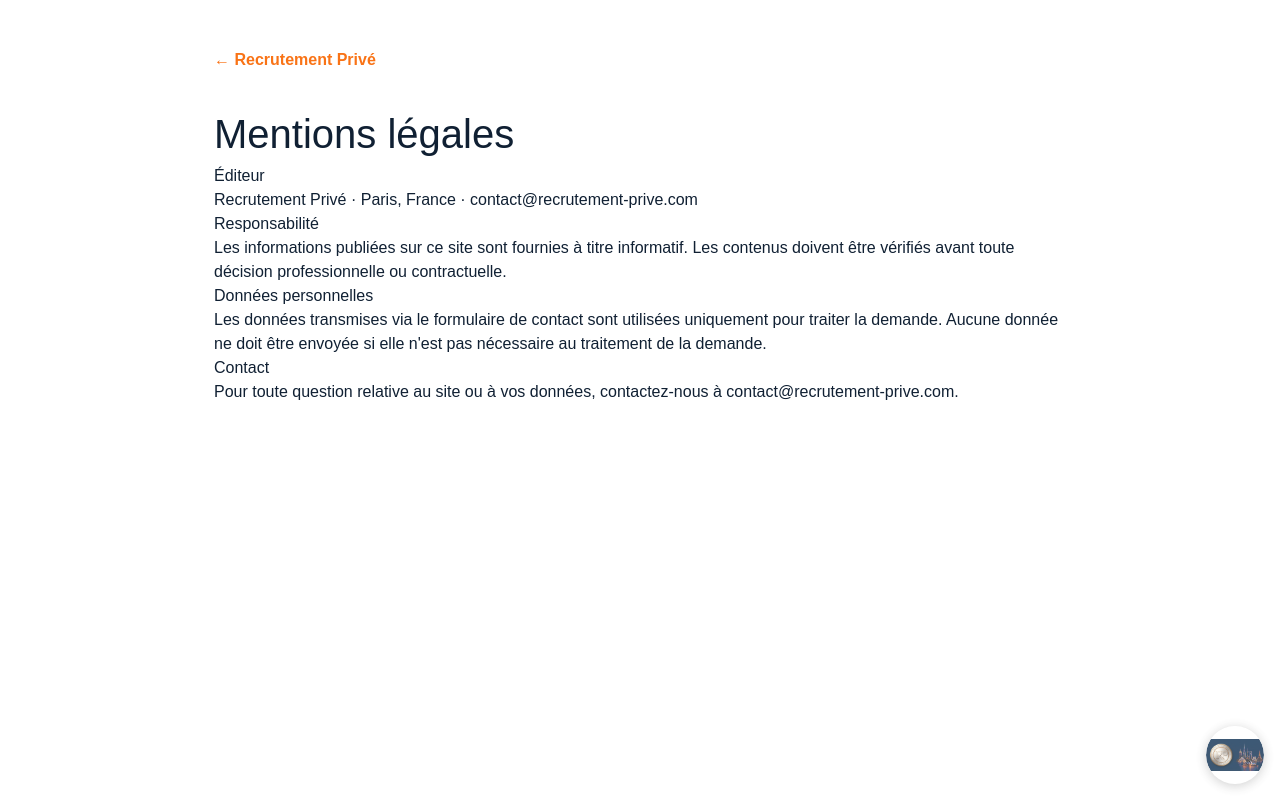
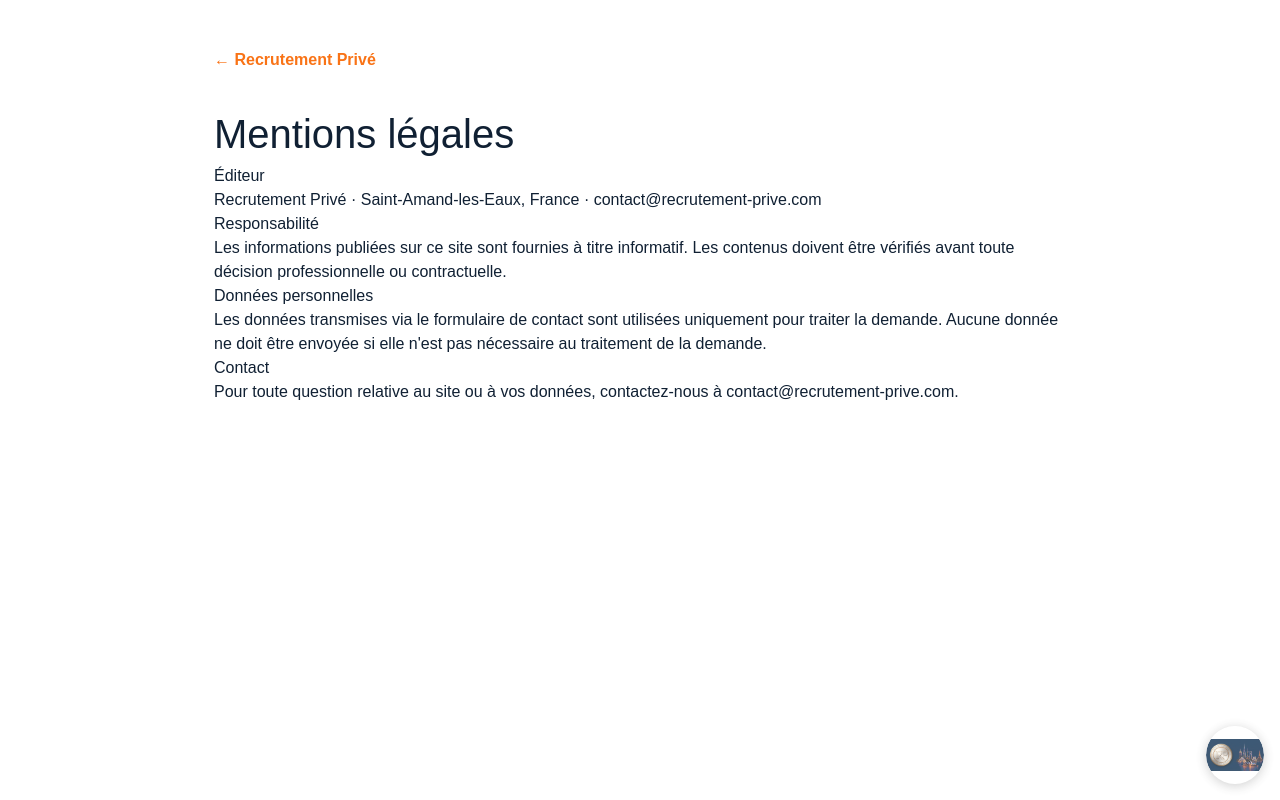
Before and after one commit to wafwana/recrutement-prive, a Next.js app: page /mentions-legales in a window 1280 px wide. Built offline with nearby package versions, Linux system fonts and the light colour scheme.

Commit message:
fix(legal): correct publisher city

```diff
--- a/app/mentions-legales/page.tsx
+++ b/app/mentions-legales/page.tsx
@@ -4,7 +4,7 @@ export default function MentionsLegalesPage() {
       <a href="/" style={{color: "#f97316", fontWeight: 700}}>← Recrutement Privé</a>
       <h1 style={{fontSize: 40, marginTop: 32}}>Mentions légales</h1>
       <h2>Éditeur</h2>
-      <p>Recrutement Privé · Paris, France · contact@recrutement-prive.com</p>
+      <p>Recrutement Privé · Saint-Amand-les-Eaux, France · contact@recrutement-prive.com</p>
       <h2>Responsabilité</h2>
       <p>Les informations publiées sur ce site sont fournies à titre informatif. Les contenus doivent être vérifiés avant toute décision professionnelle ou contractuelle.</p>
       <h2>Données personnelles</h2>
```
